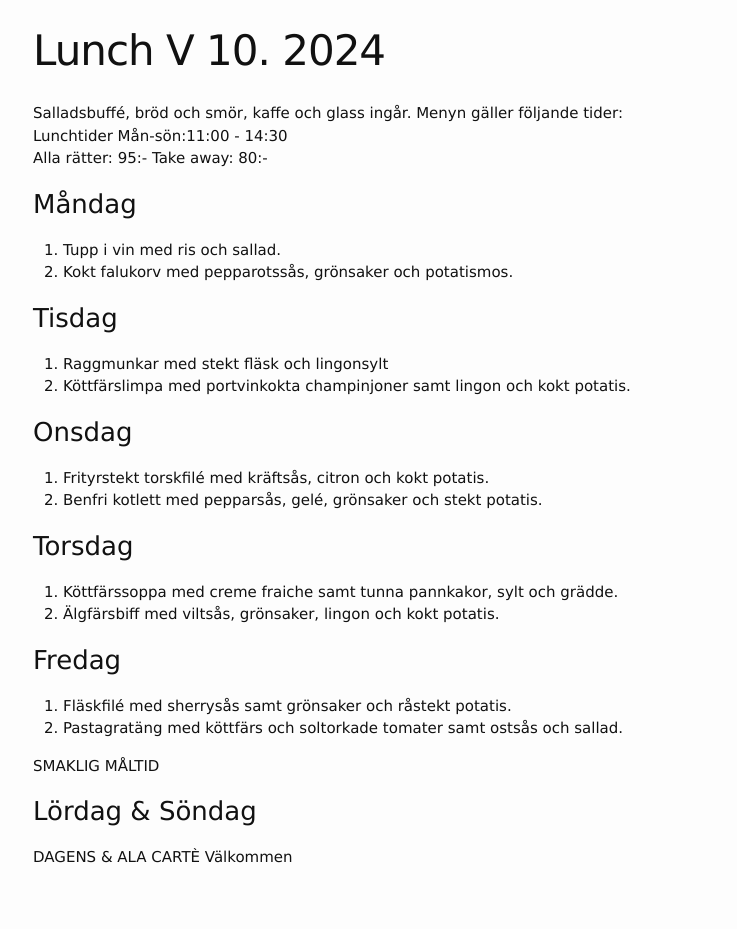
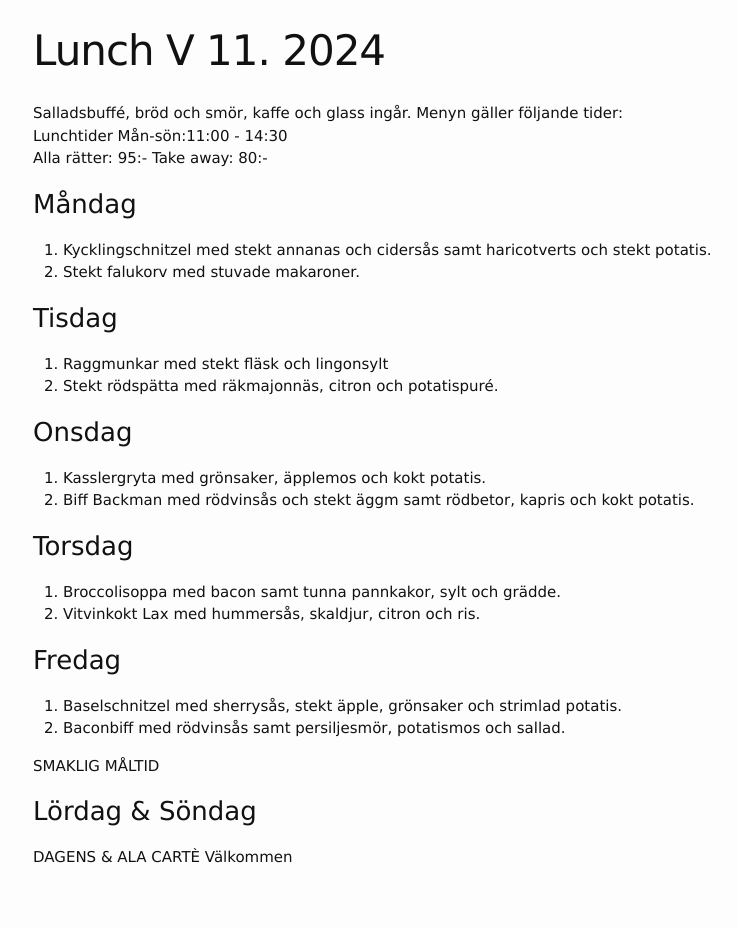
Before and after one commit to FarInn62/farinn62.github.io, a Jekyll site: the page built from lunch.md, in a window 1280 px wide. Shown: the whole page, without its empty margins (237-974 px from the left). Built offline with Jekyll 4.4.1, drawn with Linux system fonts in a browser that asks for light colours.

Commit message:
Update lunch.md

```diff
--- a/lunch.md
+++ b/lunch.md
@@ -1,6 +1,6 @@
 ---
 layout: foodmenu
-title: Lunch V 10. 2024
+title: Lunch V 11. 2024
 permalink: /lunch/
 published: true
 ---
@@ -11,28 +11,28 @@ Alla rätter: 95:- Take away: 80:-
 
 ### Måndag
 
-1. Tupp i vin med ris och sallad.
-2. Kokt falukorv med pepparotssås, grönsaker och potatismos.
+1. Kycklingschnitzel med stekt annanas och cidersås samt haricotverts och stekt potatis.
+2. Stekt falukorv med stuvade makaroner.
 
 ### Tisdag
 
 1. Raggmunkar med stekt fläsk och lingonsylt
-2. Köttfärslimpa med portvinkokta champinjoner samt lingon och kokt potatis.
+2. Stekt rödspätta med räkmajonnäs, citron och potatispuré.
 
 ### Onsdag
 
-1. Frityrstekt torskfilé med kräftsås, citron och kokt potatis.
-2. Benfri kotlett med pepparsås, gelé, grönsaker och stekt potatis.
+1. Kasslergryta med grönsaker, äpplemos och kokt potatis.
+2. Biff Backman med rödvinsås och stekt äggm samt rödbetor, kapris och kokt potatis.
 
 ### Torsdag
 
-1. Köttfärssoppa med creme fraiche samt tunna pannkakor, sylt och grädde.
-2. Älgfärsbiff med viltsås, grönsaker, lingon och kokt potatis.
+1. Broccolisoppa med bacon samt tunna pannkakor, sylt och grädde.
+2. Vitvinkokt Lax med hummersås, skaldjur, citron och ris.
 
 ### Fredag
 
-1. Fläskfilé med sherrysås samt grönsaker och råstekt potatis.
-2. Pastagratäng med köttfärs och soltorkade tomater samt ostsås och sallad.
+1. Baselschnitzel med sherrysås, stekt äpple, grönsaker och strimlad potatis.
+2. Baconbiff med rödvinsås samt persiljesmör, potatismos och sallad.
 
 SMAKLIG MÅLTID
 ### Lördag & Söndag
```
